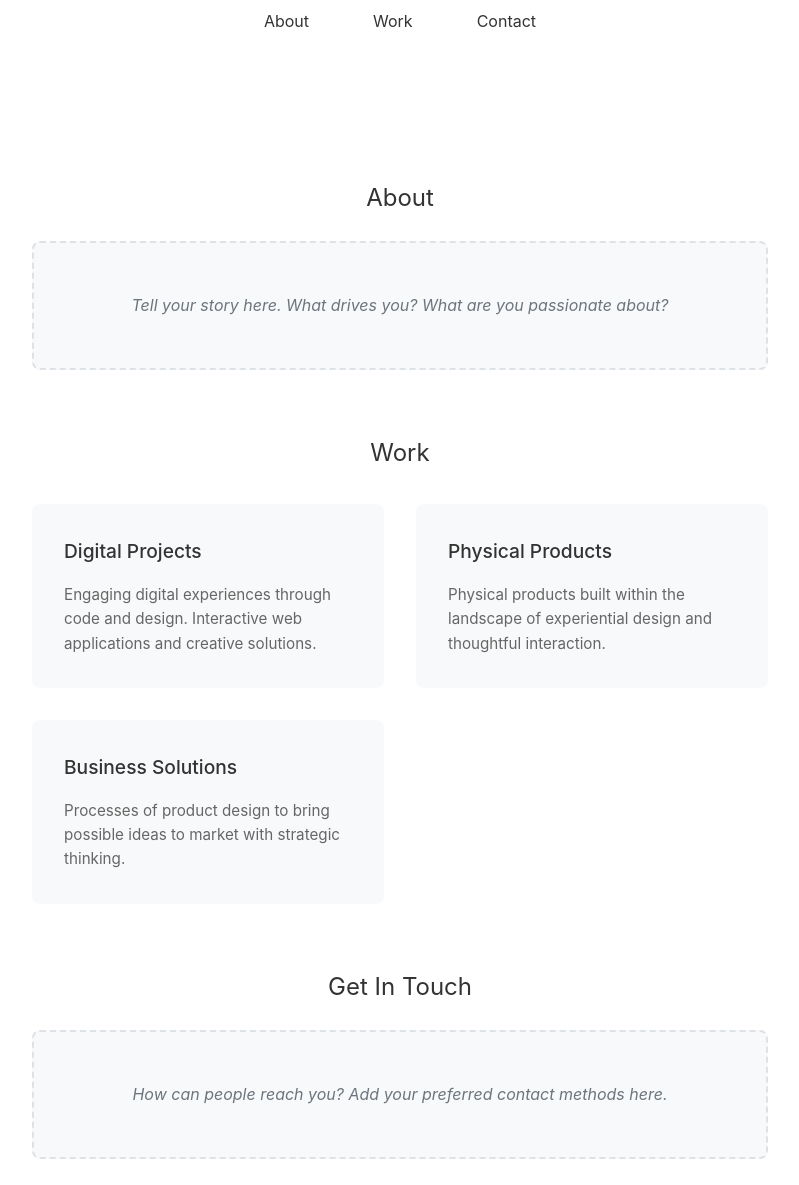
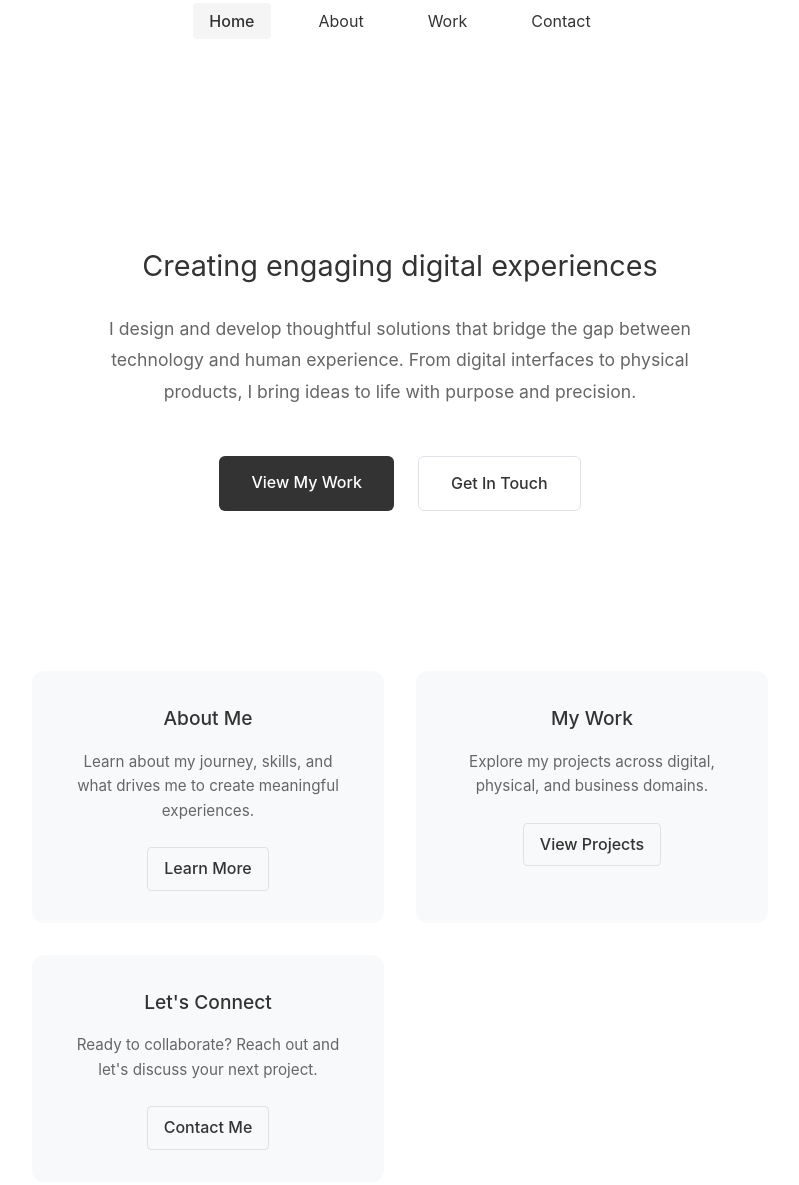
Before and after one commit to megunair/portfolio, a website built with webpack: page index.html in a window 1280 px wide. Shown: the part 203-1388 px from the top of the page, without its empty margins (240-1039 px from the left). Built offline with nearby package versions, Linux system fonts and the light colour scheme.

Commit message:
Update homepage with navigation to separate pages

```diff
--- a/index.html
+++ b/index.html
@@ -64,20 +64,22 @@
             transition: background-color 0.3s ease;
         }
 
-        nav a:hover {
+        nav a:hover, nav a.active {
             background-color: #f5f5f5;
         }
 
-        .section {
-            margin-bottom: 4rem;
+        nav a.active {
+            font-weight: 500;
+        }
+
+        .hero {
+            text-align: center;
+            padding: 4rem 0;
             opacity: 0;
             transform: translateY(20px);
             animation: fadeInUp 0.8s ease forwards;
+            animation-delay: 0.2s;
         }
-
-        .section:nth-child(2) { animation-delay: 0.1s; }
-        .section:nth-child(3) { animation-delay: 0.2s; }
-        .section:nth-child(4) { animation-delay: 0.3s; }
 
         @keyframes fadeInUp {
             to {
@@ -86,73 +88,120 @@
             }
         }
 
-        h2 {
-            font-size: 1.5rem;
+        .hero h2 {
+            font-size: 1.8rem;
             font-weight: 400;
             margin-bottom: 1.5rem;
-            text-align: center;
+            color: #333;
         }
 
-        .content {
-            text-align: center;
+        .hero p {
+            font-size: 1.1rem;
             color: #666;
             line-height: 1.8;
+            max-width: 600px;
+            margin: 0 auto 3rem;
         }
 
-        .placeholder {
-            background-color: #f8f9fa;
-            border: 2px dashed #dee2e6;
-            border-radius: 8px;
-            padding: 3rem 2rem;
-            margin: 1rem 0;
-            transition: border-color 0.3s ease;
+        .cta-buttons {
+            display: flex;
+            justify-content: center;
+            gap: 1.5rem;
+            flex-wrap: wrap;
         }
 
-        .placeholder:hover {
-            border-color: #adb5bd;
+        .cta-button {
+            display: inline-block;
+            padding: 0.875rem 2rem;
+            text-decoration: none;
+            border-radius: 6px;
+            font-weight: 500;
+            transition: all 0.3s ease;
         }
 
-        .placeholder p {
-            color: #6c757d;
-            font-style: italic;
+        .cta-primary {
+            background: #333;
+            color: #fff;
         }
 
-        .grid {
+        .cta-primary:hover {
+            background: #222;
+            transform: translateY(-2px);
+        }
+
+        .cta-secondary {
+            background: transparent;
+            color: #333;
+            border: 1px solid #dee2e6;
+        }
+
+        .cta-secondary:hover {
+            background: #f8f9fa;
+            border-color: #333;
+        }
+
+        .preview-section {
+            margin-top: 6rem;
+            opacity: 0;
+            transform: translateY(20px);
+            animation: fadeInUp 0.8s ease forwards;
+            animation-delay: 0.4s;
+        }
+
+        .preview-grid {
             display: grid;
             grid-template-columns: repeat(auto-fit, minmax(250px, 1fr));
             gap: 2rem;
-            margin-top: 2rem;
+            margin-top: 3rem;
         }
 
-        .card {
+        .preview-card {
             background: #f8f9fa;
-            border-radius: 8px;
+            border-radius: 12px;
             padding: 2rem;
-            text-align: left;
+            text-align: center;
             transition: transform 0.3s ease, box-shadow 0.3s ease;
         }
 
-        .card:hover {
+        .preview-card:hover {
             transform: translateY(-4px);
             box-shadow: 0 8px 25px rgba(0,0,0,0.1);
         }
 
-        .card h3 {
+        .preview-card h3 {
             font-size: 1.2rem;
             margin-bottom: 1rem;
             font-weight: 500;
         }
 
-        .card p {
+        .preview-card p {
             color: #666;
             font-size: 0.95rem;
+            margin-bottom: 1.5rem;
+        }
+
+        .preview-link {
+            color: #333;
+            text-decoration: none;
+            font-weight: 500;
+            padding: 0.5rem 1rem;
+            border: 1px solid #dee2e6;
+            border-radius: 4px;
+            transition: all 0.3s ease;
+            display: inline-block;
+        }
+
+        .preview-link:hover {
+            background: #333;
+            color: #fff;
+            border-color: #333;
         }
 
         footer {
             text-align: center;
             padding: 3rem 0;
             border-top: 1px solid #eee;
-            margin-top: 4rem;
+            margin-top: 6rem;
         }
 
         .social-links {
@@ -183,11 +232,19 @@
                 font-size: 2rem;
             }
 
+            .hero h2 {
+                font-size: 1.5rem;
+            }
+
             nav ul {
                 gap: 1rem;
             }
 
-            .grid {
+            .cta-buttons {
+                gap: 1rem;
+            }
+
+            .preview-grid {
                 grid-template-columns: 1fr;
                 gap: 1.5rem;
             }
@@ -202,46 +259,43 @@
 
             <nav>
                 <ul>
-                    <li><a href="#about">About</a></li>
-                    <li><a href="#work">Work</a></li>
-                    <li><a href="#contact">Contact</a></li>
+                    <li><a href="index.html" class="active">Home</a></li>
+                    <li><a href="about.html">About</a></li>
+                    <li><a href="work.html">Work</a></li>
+                    <li><a href="contact.html">Contact</a></li>
                 </ul>
             </nav>
         </header>
 
         <main>
-            <section id="about" class="section">
-                <h2>About</h2>
-                <div class="content">
-                    <div class="placeholder">
-                        <p>Tell your story here. What drives you? What are you passionate about?</p>
-                    </div>
+            <section class="hero">
+                <h2>Creating engaging digital experiences</h2>
+                <p>I design and develop thoughtful solutions that bridge the gap between technology and human experience. From digital interfaces to physical products, I bring ideas to life with purpose and precision.</p>
+
+                <div class="cta-buttons">
+                    <a href="work.html" class="cta-button cta-primary">View My Work</a>
+                    <a href="contact.html" class="cta-button cta-secondary">Get In Touch</a>
                 </div>
             </section>
 
-            <section id="work" class="section">
-                <h2>Work</h2>
-                <div class="grid">
-                    <div class="card">
-                        <h3>Digital Projects</h3>
-                        <p>Engaging digital experiences through code and design. Interactive web applications and creative solutions.</p>
+            <section class="preview-section">
+                <div class="preview-grid">
+                    <div class="preview-card">
+                        <h3>About Me</h3>
+                        <p>Learn about my journey, skills, and what drives me to create meaningful experiences.</p>
+                        <a href="about.html" class="preview-link">Learn More</a>
                     </div>
-                    <div class="card">
-                        <h3>Physical Products</h3>
-                        <p>Physical products built within the landscape of experiential design and thoughtful interaction.</p>
+
+                    <div class="preview-card">
+                        <h3>My Work</h3>
+                        <p>Explore my projects across digital, physical, and business domains.</p>
+                        <a href="work.html" class="preview-link">View Projects</a>
                     </div>
-                    <div class="card">
-                        <h3>Business Solutions</h3>
-                        <p>Processes of product design to bring possible ideas to market with strategic thinking.</p>
-                    </div>
-                </div>
-            </section>
 
-            <section id="contact" class="section">
-                <h2>Get In Touch</h2>
-                <div class="content">
-                    <div class="placeholder">
-                        <p>How can people reach you? Add your preferred contact methods here.</p>
+                    <div class="preview-card">
+                        <h3>Let's Connect</h3>
+                        <p>Ready to collaborate? Reach out and let's discuss your next project.</p>
+                        <a href="contact.html" class="preview-link">Contact Me</a>
                     </div>
                 </div>
             </section>
@@ -258,26 +312,21 @@
     </div>
 
     <script>
-        // Smooth scrolling for navigation links
-        document.querySelectorAll('nav a[href^="#"]').forEach(anchor => {
-            anchor.addEventListener('click', function (e) {
-                e.preventDefault();
-                const target = document.querySelector(this.getAttribute('href'));
-                if (target) {
-                    target.scrollIntoView({
-                        behavior: 'smooth',
-                        block: 'start'
-                    });
-                }
-            });
-        });
-
-        // Add a subtle parallax effect
+        // Add subtle parallax effect
         window.addEventListener('scroll', () => {
             const scrolled = window.pageYOffset;
             const parallax = document.querySelector('header');
-            const speed = scrolled * 0.5;
+            const speed = scrolled * 0.3;
             parallax.style.transform = `translateY(${speed}px)`;
+        });
+
+        // Add entrance animations on load
+        window.addEventListener('load', () => {
+            const hero = document.querySelector('.hero');
+            const preview = document.querySelector('.preview-section');
+
+            hero.style.animationDelay = '0s';
+            preview.style.animationDelay = '0.2s';
         });
     </script>
 </body>
```
